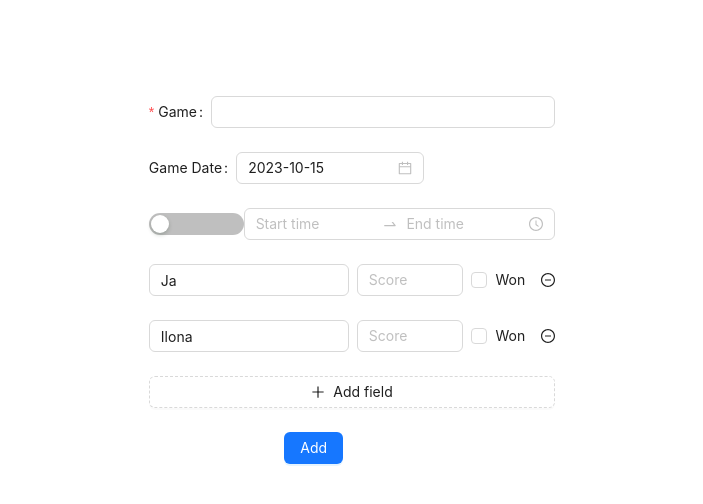
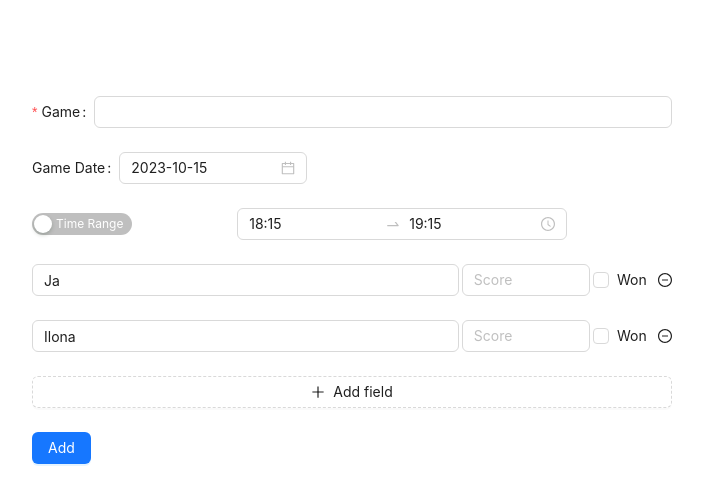
Before and after one commit to PtrZjc/log-play-app, a Next.js app in the folder log-play-page/: page / in a window 1280 px wide. Shown: the top 504 px of the page, without its empty margins (288-991 px from the left). Built offline with nearby package versions, Linux system fonts and the light colour scheme.

Commit message:
Style player row

```diff
--- a/log-play-page/app/GameForm.tsx
+++ b/log-play-page/app/GameForm.tsx
@@ -24,9 +24,9 @@ const layout = {
   wrapperCol: {span: 16},
 };
 
-const tailLayout = {
-  wrapperCol: {offset: 8, span: 16},
-};
+// const tailLayout = {
+//   wrapperCol: {offset: 8, span: 16},
+// };
 
 type GameFormParams = Record<string, string>
 
@@ -47,11 +47,12 @@ export const GameForm: React.FC = () => {
 
   return (
     <Row justify={"center"}>
-      <Col span={9}>
+      <Col span={12}>
         <Form
           initialValues={
             {
               gameDate: dayjs(),
+              rangeTime: [dayjs().subtract(1, "hour"), dayjs()],
               playerResults: [
                 {playerName: PLAYERS[0]},
                 {playerName: PLAYERS[1]},
@@ -101,20 +102,21 @@ export const GameForm: React.FC = () => {
             {(fields, {add, remove}) => (
               <>
                 {fields.map(({key, name, ...restField}) => (
-                  <Space key={key} align="baseline">
+                  <div key={key} className={"flex flex-row justify-between items-center"}>
                     <Form.Item
+                      className={"w-2/3"}
                       {...restField}
                       name={[name, 'playerName']}
                       rules={[{required: true, message: 'Missing player name'}]}
                     >
                       <AutoComplete
-                        style={{width: 200}}
                         placeholder={"Player Name"}
                         options={PLAYERS.map(player => ({value: player}))}
                         filterOption={insensitiveCaseIncludes}
                       />
                     </Form.Item>
                     <Form.Item
+                      className={"w-1/5"}
                       {...restField}
                       name={[name, 'playerScore']}
                       rules={[{required: true, message: 'Missing last name'}]}
@@ -125,10 +127,14 @@ export const GameForm: React.FC = () => {
                       {...restField}
                       name={[name, 'isWinner']}
                     >
-                      <Checkbox>Won</Checkbox>
+
+                      <Checkbox
+                      >Won</Checkbox>
                     </Form.Item>
-                    <MinusCircleOutlined onClick={() => remove(name)}/>
-                  </Space>
+                    <Form.Item>
+                      <MinusCircleOutlined onClick={() => remove(name)}/>
+                    </Form.Item>
+                  </div>
                 ))}
                 <Form.Item>
                   <Button type="dashed" onClick={() => add()} block icon={<PlusOutlined/>}>
@@ -139,7 +145,7 @@ export const GameForm: React.FC = () => {
             )}
           </Form.List>
 
-          <Form.Item {...tailLayout}>
+          <Form.Item>
             <Button type="primary" htmlType="submit">
               Add
             </Button>
--- a/log-play-page/app/page.tsx
+++ b/log-play-page/app/page.tsx
@@ -4,7 +4,7 @@ import { GameForm } from '@/app/GameForm';
 
 export default function Home() {
   return (
-    <main className="flex min-h-screen flex-col items-center p-24">
+    <main className="pt-24">
       <GameForm/>
     </main>
   )
```
Also changed, not shown: log-play-page/app/globals.css (+9 -5 lines).
